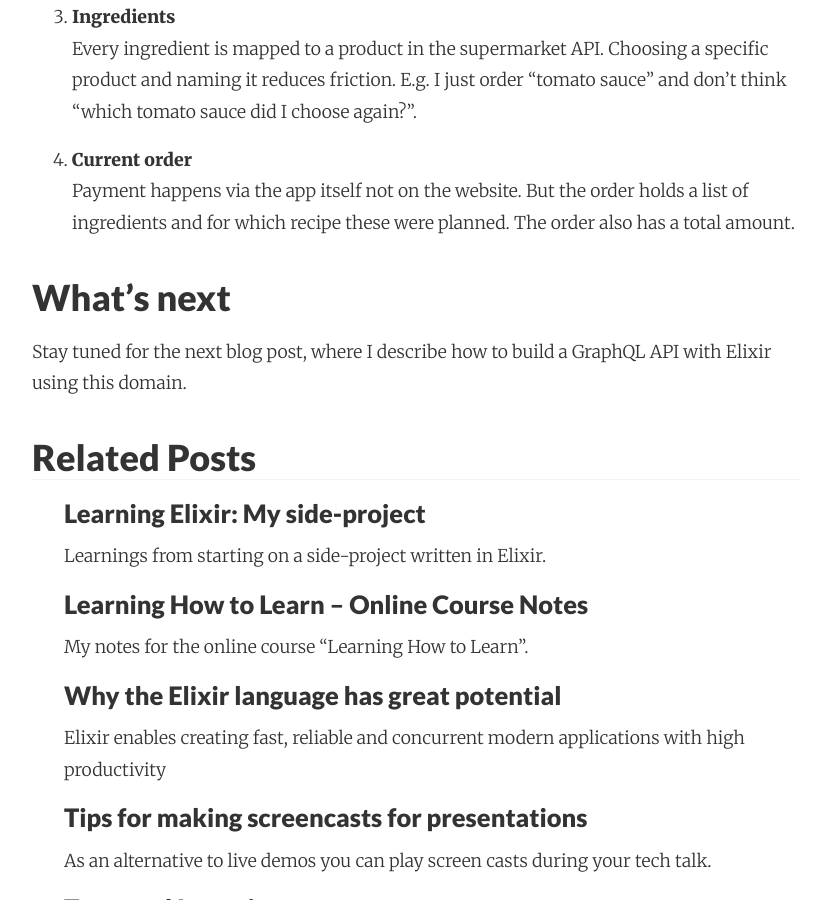
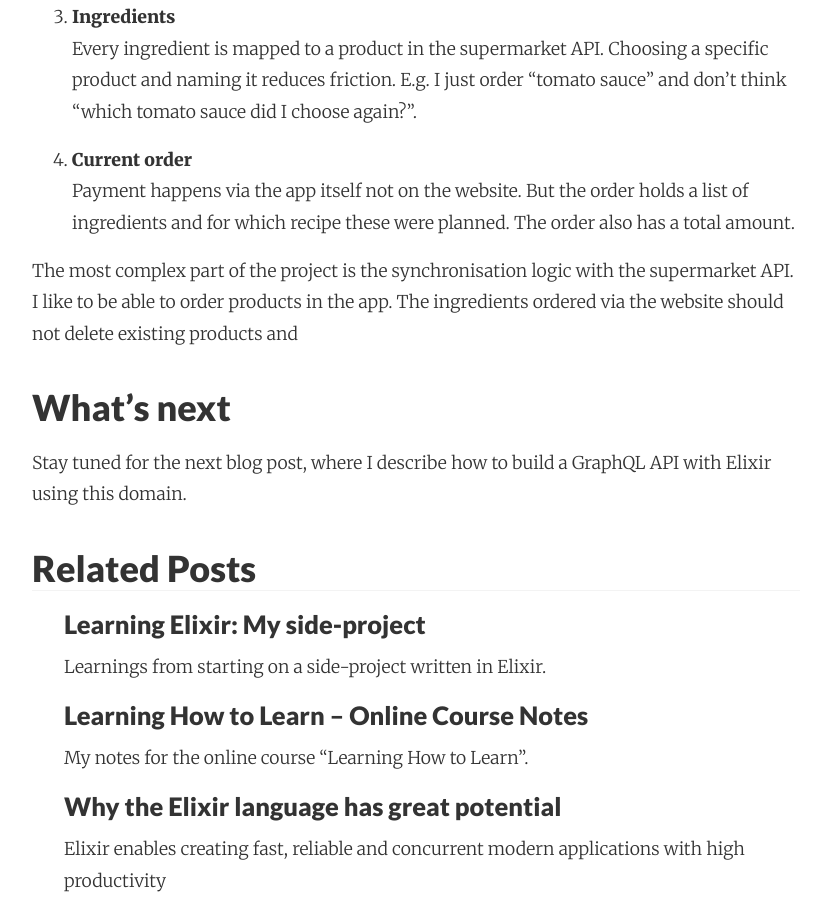
Before and after one commit to adri/adri.github.io, a Jekyll site: the page built from _posts/2017-09-27-learning-elixir-second-side-project-part1.md, in a window 1280 px wide and 900 px high, scrolled down 2686 px. Shown: the whole window, without its empty margins (224-1049 px from the left). Built offline with Jekyll 4.4.1, drawn with Linux system fonts in a browser that asks for light colours; nearby versions of some CDN libraries; comment, search, counter and statistics services are not loaded.

Commit message:
Autocommit from wiki

```diff
--- a/_posts/2017-09-27-learning-elixir-second-side-project-part1.md
+++ b/_posts/2017-09-27-learning-elixir-second-side-project-part1.md
@@ -48,5 +48,7 @@ Every ingredient is mapped to a product in the supermarket API. Choosing a speci
 4. **Current order**<br />
 Payment happens via the app itself not on the website. But the order holds a list of ingredients and for which recipe these were planned. The order also has a total amount.
 
+The most complex part of the project is the synchronisation logic with the supermarket API. I like to be able to order products in the app. The ingredients ordered via the website should not delete existing products and
+
 ### What's next
 Stay tuned for the next blog post, where I describe how to build a GraphQL API with Elixir using this domain.
```
